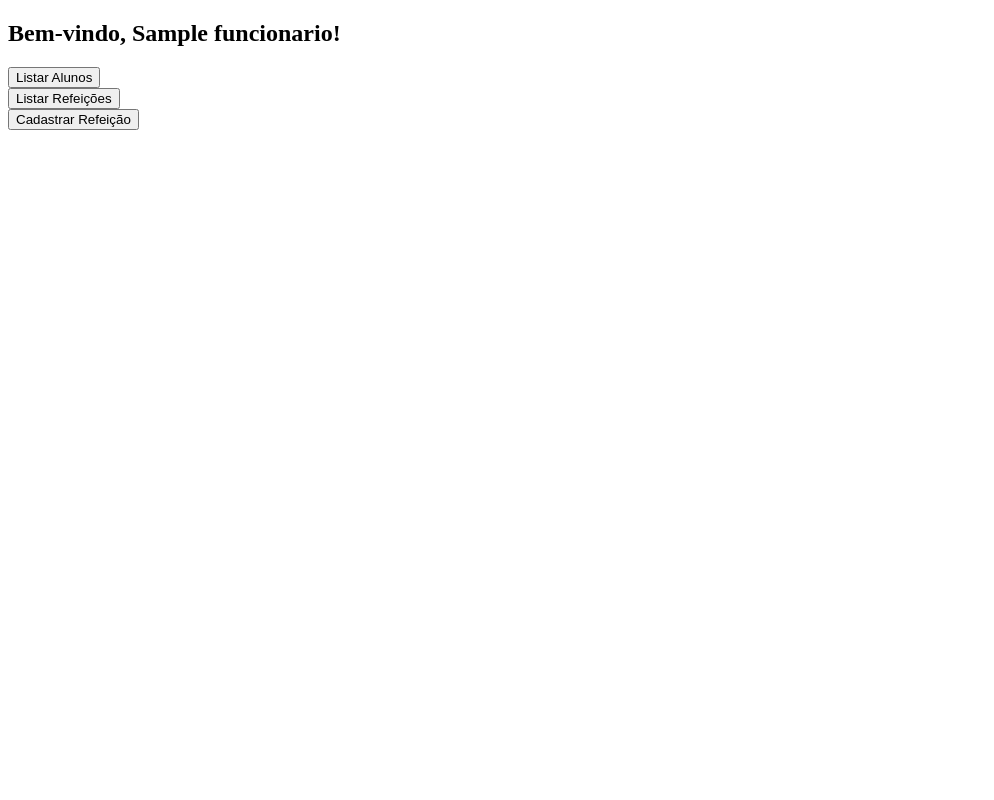
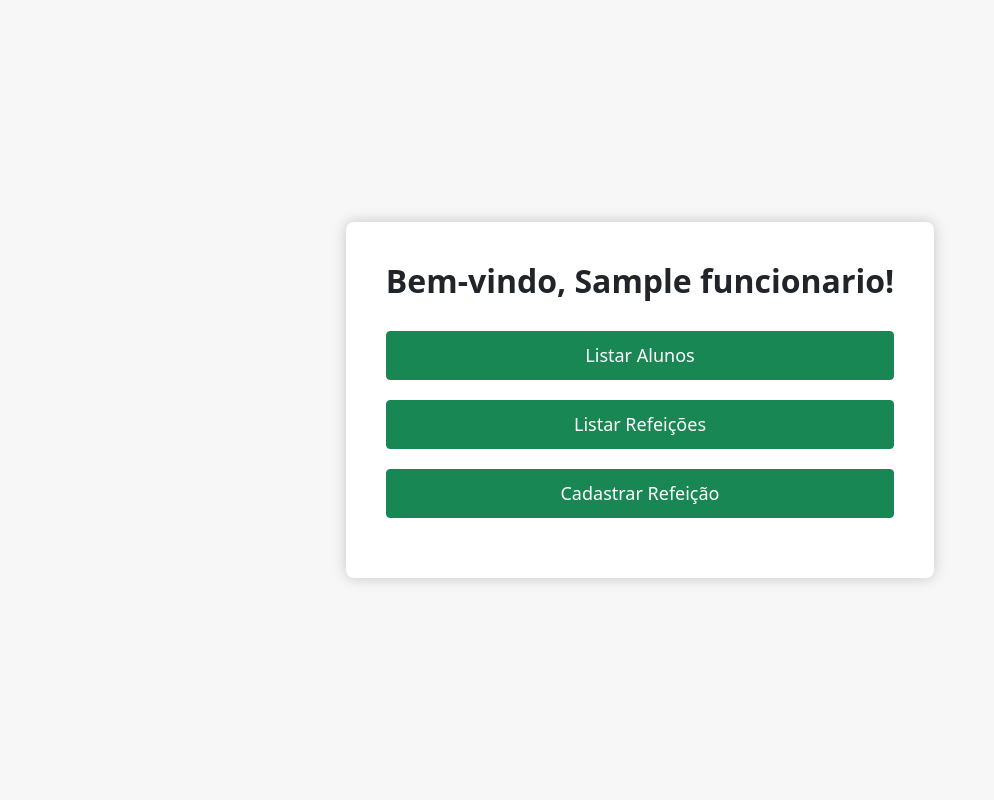
Before and after one commit to maxbarbosa/howRU, a Django app: template app/templates/funcionario/home.html in a window 1280 px wide. Shown: the whole page, without its empty margins (0-994 px from the left). Run offline with Django 5.2, Linux system fonts and the light colour scheme; the template is opened without the code that fills it: values that come from a table or form of the project are taken from there, others are empty; tables that the repository leaves empty hold one stand-in row (values such as "Sample post").

Commit message:
estização home do funcionário

```diff
--- a/app/templates/funcionario/home.html
+++ b/app/templates/funcionario/home.html
@@ -1,21 +1,60 @@
 <!DOCTYPE html>
-<html>
+<html lang="pt-br">
 <head>
+    <meta charset="UTF-8">
+    <meta name="viewport" content="width=device-width, initial-scale=1.0">
     <title>Home do Funcionário</title>
+    <link href="https://cdn.jsdelivr.net/npm/bootstrap@5.1.3/dist/css/bootstrap.min.css" rel="stylesheet">
+    <style>
+        body, html {
+            height: 100%;
+            display: flex;
+            justify-content: center;
+            align-items: center;
+            background-color: #f7f7f7;
+        }
+
+        .home-container {
+            background-color: white;
+            padding: 40px;
+            border-radius: 8px;
+            box-shadow: 0 0 15px rgba(0, 0, 0, 0.2);
+            width: 100%;
+            max-width: 600px;
+            text-align: center;
+        }
+
+        .home-container h2 {
+            margin-bottom: 30px;
+            font-weight: 600;
+        }
+
+        .btn-home {
+            width: 100%;
+            margin-bottom: 20px;
+            padding: 10px;
+            font-size: 18px;
+        }
+    </style>
 </head>
 <body>
+
+<div class="home-container">
     <h2>Bem-vindo, {{ funcionario.nome }}!</h2>
 
     <form action="{% url 'listar_alunos' %}" method="get">
-        <button type="submit">Listar Alunos</button>
+        <button type="submit" class="btn btn-success btn-home">Listar Alunos</button>
     </form>
 
     <form action="{% url 'listar_refeicoes' %}" method="get">
-        <button type="submit">Listar Refeições</button>
+        <button type="submit" class="btn btn-success btn-home">Listar Refeições</button>
     </form>
 
     <form action="{% url 'cadastrar_refeicao' %}" method="get">
-        <button type="submit">Cadastrar Refeição</button>
+        <button type="submit" class="btn btn-success btn-home">Cadastrar Refeição</button>
     </form>
+</div>
+
+<script src="https://cdn.jsdelivr.net/npm/bootstrap@5.1.3/dist/js/bootstrap.bundle.min.js"></script>
 </body>
 </html>
```
